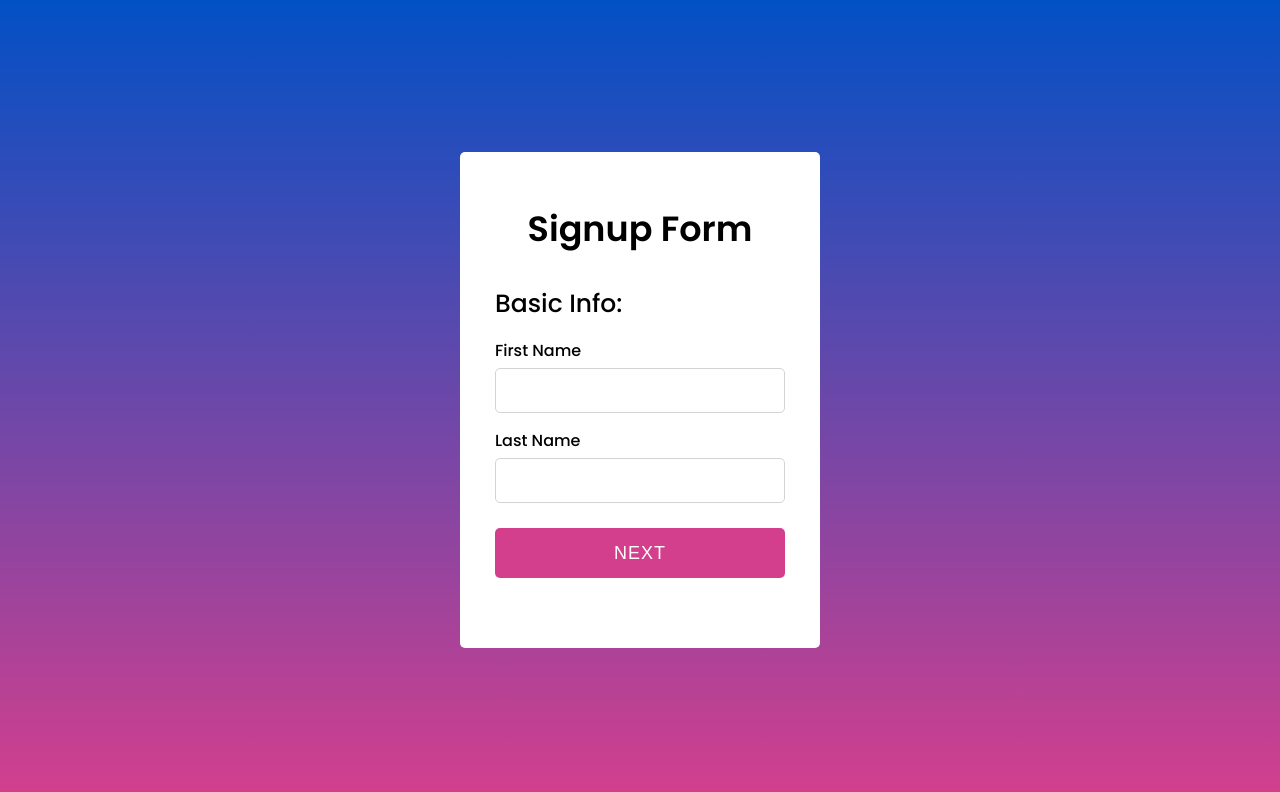
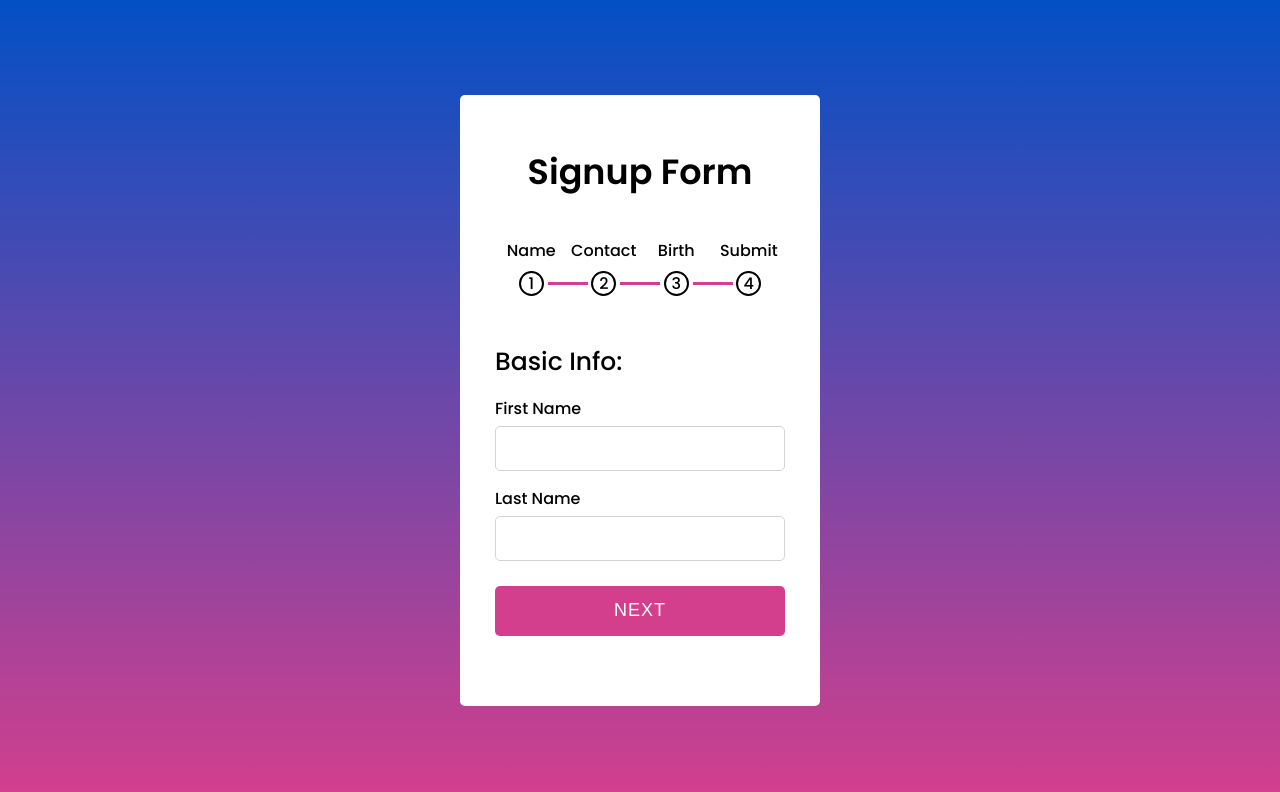
Before and after one commit to TomAlus/animated-form, a plain HTML site: page index.html in a window 1280 px wide. Drawn offline with Linux system fonts and the light colour scheme.

Commit message:
Add more form styles

```diff
--- a/css/style.css
+++ b/css/style.css
@@ -111,3 +111,79 @@ form .form-group select {
   font-style: 17px;
   font-weight: 500;
 }
+
+/* Progress Bar */
+.progress-bar {
+  display: flex;
+  margin: 40px 0;
+}
+
+.progress-bar .step {
+  position: relative;
+  text-align: center;
+  width: 100%;
+}
+
+.progress-bar .step p {
+  font-style: 18px;
+  font-weight: 500;
+  color: #000;
+  margin-bottom: 8px;
+}
+
+.progress-bar .step .bullet {
+  position: relative;
+  height: 25px;
+  width: 25px;
+  border: 2px solid #000;
+  display: inline-block;
+  border-radius: 50%;
+}
+
+.progress-bar .step .bullet::before,
+.progress-bar .step .bullet::after {
+  position: absolute;
+  content: "";
+  bottom: 9px;
+  right: -46px;
+  height: 3px;
+  width: 40px;
+  background: #262626;
+}
+
+.progress-bar .step:last-child .bullet::before,
+.progress-bar .step:last-child .bullet::after {
+  display: none;
+}
+
+.progress-bar .step .bullet::after {
+  background: #d43f8d;
+  transform: scaleX(0);
+  transform-origin: left;
+  animation: animate 0.3s linear forwards;
+}
+
+@keyframes animate {
+  100% {
+    transform: scaleX(1);
+  }
+}
+
+.progress-bar .step span {
+  position: absolute;
+  left: 50%;
+  transform: translateX(-50%);
+  display: block;
+  font-weight: 500;
+  font-size: 16px;
+  line-height: 22px;
+}
+
+.progress-bar .step .check {
+  display: none;
+  position: absolute;
+  left: 50%;
+  top: 70%;
+  font-size: 15px;
+  transform: translate(-50%, -50%);
+}
--- a/index.html
+++ b/index.html
@@ -6,11 +6,46 @@
     <meta name="viewport" content="width=device-width, initial-scale=1.0" />
     <title>Multi Step Form</title>
 
+    <link
+      rel="stylesheet"
+      href="https://cdnjs.cloudflare.com/ajax/libs/font-awesome/6.0.0-beta3/css/all.min.css"
+    />
     <link rel="stylesheet" href="css/style.css" />
   </head>
   <body>
     <div class="container">
       <header>Signup Form</header>
+
+      <div class="progress-bar">
+        <div class="step">
+          <p>Name</p>
+          <div class="bullet">
+            <span>1</span>
+          </div>
+          <div class="check fas fa-check"></div>
+        </div>
+        <div class="step">
+          <p>Contact</p>
+          <div class="bullet">
+            <span>2</span>
+          </div>
+          <div class="check fas fa-check"></div>
+        </div>
+        <div class="step">
+          <p>Birth</p>
+          <div class="bullet">
+            <span>3</span>
+          </div>
+          <div class="check fas fa-check"></div>
+        </div>
+        <div class="step">
+          <p>Submit</p>
+          <div class="bullet">
+            <span>4</span>
+          </div>
+          <div class="check fas fa-check"></div>
+        </div>
+      </div>
 
       <div class="form">
         <form action="#">
```
